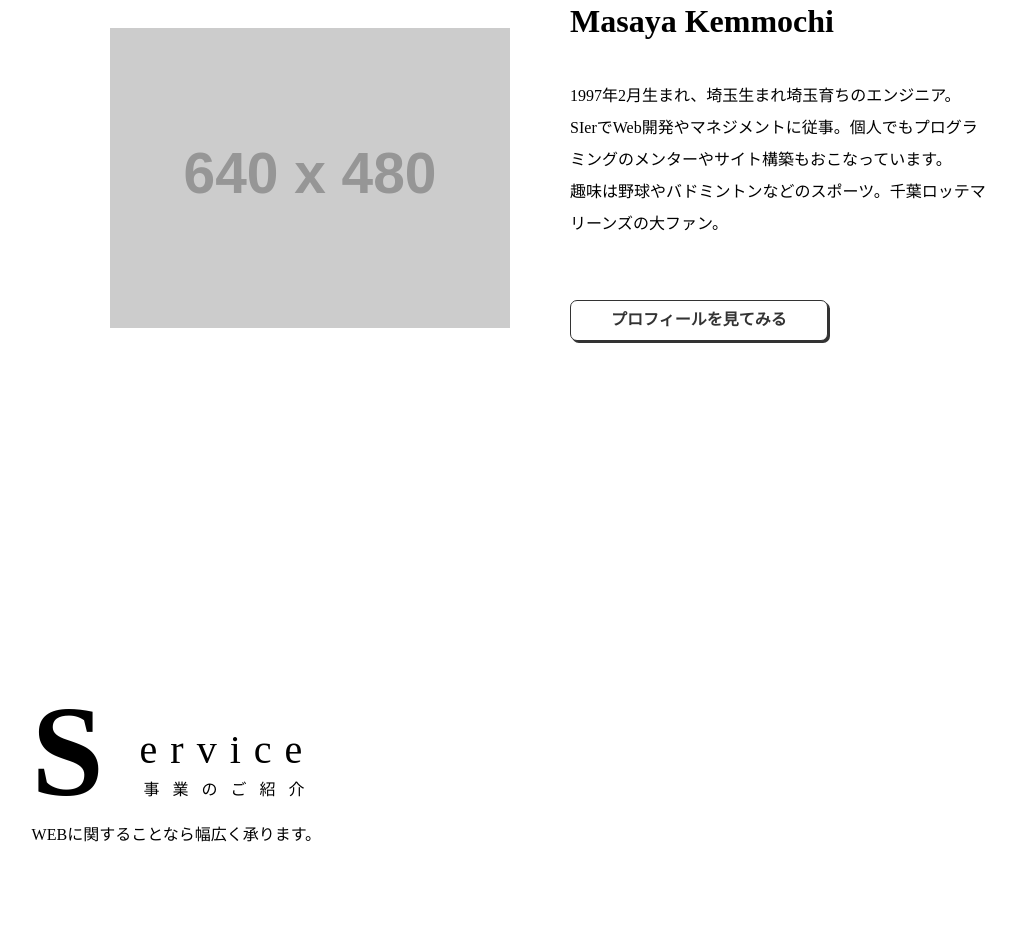
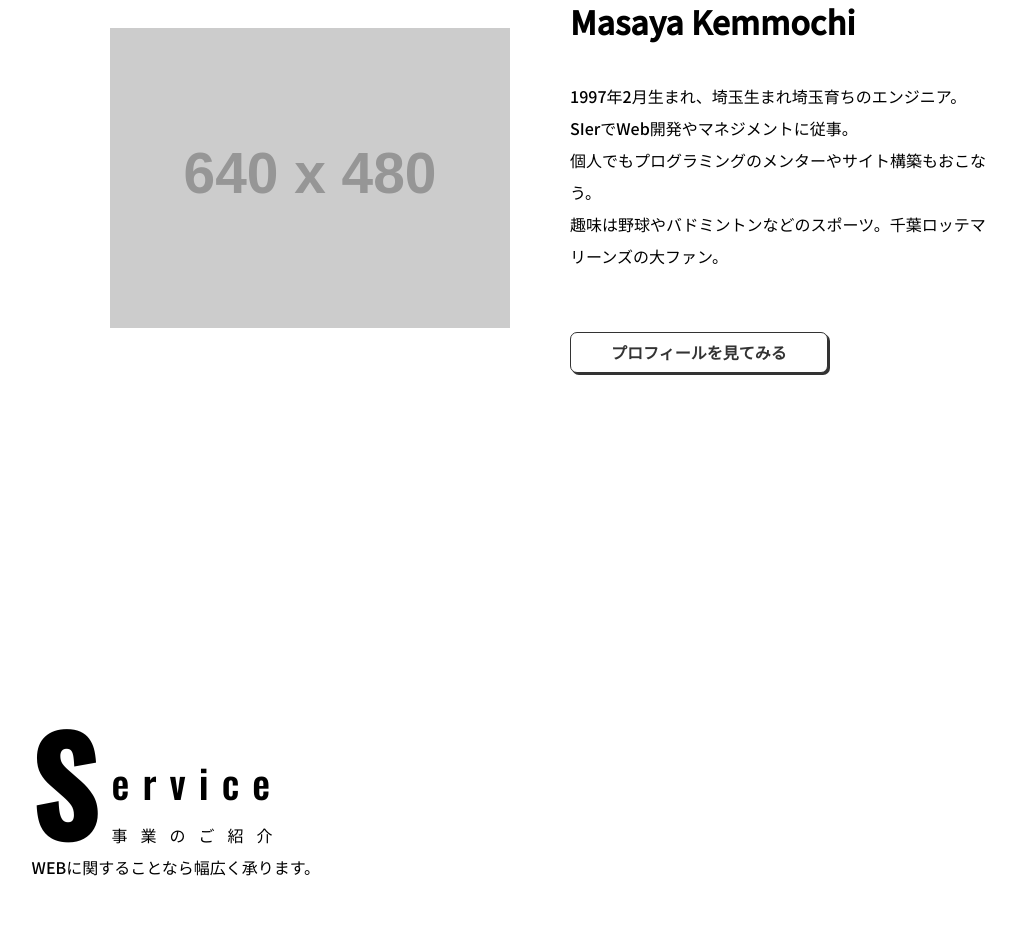
Before and after one commit to kmmch/portfolio-static, a plain HTML site: page top.html in a window 1280 px wide. Shown: the part 1217-2152 px from the top of the page, without its empty margins (90-1106 px from the left). Drawn offline with nearby package versions, Linux system fonts and the light colour scheme; placeholder pictures from the web are drawn by us.

Commit message:
フォント変更

```diff
--- a/assets/scss/modules/_variables.scss
+++ b/assets/scss/modules/_variables.scss
@@ -5,11 +5,8 @@ $color-gray: #999;
 
 
 /*========= フォント ===============*/
-//-->ヒラギノver.
-$font-hiragino: "ヒラギノ角ゴ Pro W3", "Hiragino Kaku Gothic Pro", "メイリオ", Meiryo, "ＭＳ Ｐゴシック", "MS PGothic", sans-serif;
-//-->游ゴシックver.
-$font-yugothic:"游ゴシック Medium","Yu Gothic Medium","游ゴシック体",YuGothic,sans-serif;
-
+$font-main: 'Noto Sans JP', sans-serif;
+$font-en: 'Oswald', sans-serif;
 
 /*========= ブレイクポイント ===============*/
 $tb: 768px; //タブレット
--- a/assets/scss/style.scss
+++ b/assets/scss/style.scss
@@ -4,6 +4,9 @@
 
 
 /*========= サイト共通 ===============*/
+h1, h2, h3, h4, h5, h6, p, a, span {
+    font-family: $font-main;
+}
 .noScroll {
     overflow: hidden;
 }
@@ -21,6 +24,7 @@
         position: relative;
         z-index: -1;
         font-weight: bold;
+        font-family: $font-en;
         @include rem(130);
         letter-spacing: 0.1em;
         padding: 0 0 10px 0;
@@ -35,18 +39,19 @@
             font-weight: normal;
 
             &.en {
-                left: 3em;
+                font-family: $font-en;
+                left: 2.2em;
                 top: 1.1em;
                 @include rem(40);
                 @include tablet {
                     @include rem(32);
-                    left: 2.3em;
+                    left: 1.6em;
                     top: 1.35em;
                 }
             }
             &.ja {
-                top: 6em;
-                left: 8em;
+                top: 6.8em;
+                left: 5.5em;
                 @include rem(16);
                 @include tablet {
                     @include rem(16);
@@ -133,8 +138,8 @@
     &__ttl {
         @include rem(42);
         text-align: start;
-        font-family: $font-yugothic;
         font-weight: bold;
+        font-family: $font-en;
     }
 }
 
@@ -178,7 +183,7 @@
             border-radius: 2px;
             background-color: $color-white;
             @include tablet {
-                background-color: $color-gray;
+                background-color: $color-black;
                 height:4px;
             }
 
@@ -201,6 +206,9 @@
         &.active {
             border-radius: 50% 0 0 50%;
             right: 299px;
+            @include tablet {
+                right: 0px;
+            }
 
             & span {
                 &:nth-of-type(1) {
@@ -426,13 +434,13 @@ article {
 
             & span {
                 &.en {
-                    left: 2.7em;
+                    left: 2em;
                     @include tablet {
-                        left: 2em;
+                        left: 1.55em;
                     }
                 }
                 &.ja {
-                    left: 7em;
+                    left: 5em;
                     @include tablet {
                         left: 0em;
                     }
@@ -521,13 +529,13 @@ article {
             }
             & span {
                 &.en {
-                    left: 3.5em;
+                    left: 2.5em;
                     @include tablet {
-                        left: 2.5em;
+                        left: 1.9em;
                     }
                 }
                 &.ja {
-                    left: 9em;
+                    left: 6.3em;
                     @include tablet {
                         left: 0em;
                     }
@@ -662,20 +670,20 @@ article {
 
         &:after,
         &:before {
-            background: $color-gray;
+            background: $color-black;
         }
 
         &:focus {
             &:after,
             &:before {
-                background: $color-gray;
+                background: $color-black;
             }
         }
 
         &:hover {
             &:after,
             &:before {
-                background: $color-gray;
+                background: $color-black;
             }
         }
     }
@@ -707,6 +715,7 @@ aside {
     }
 
     & .copyright {
+        font-family: $font-en;
         color:$color-white;
         background: $color-black;
         text-align: center;
--- a/top.html
+++ b/top.html
@@ -5,7 +5,9 @@
     <meta http-equiv="X-UA-Compatible" content="IE=edge">
     <meta name="viewport" content="width=device-width, initial-scale=1.0">
     <title>Masaya Kemmochi's Portfolio</title>
-    <link rel="stylesheet" href="./assets/css/vendor/destyle.css">
+    <link rel="preconnect" href="https://fonts.googleapis.com">
+    <link rel="preconnect" href="https://fonts.gstatic.com" crossorigin>
+    <link href="https://fonts.googleapis.com/css2?family=Noto+Sans+JP:wght@500&family=Oswald:wght@500&display=swap" rel="stylesheet">    <link rel="stylesheet" href="./assets/css/vendor/destyle.css">
     <link rel="stylesheet" href="./assets/css/vendor/modaal.min.css">
     <link rel="stylesheet" href="./assets/css/style.css">
 </head>
@@ -65,12 +67,6 @@
                             <span class="en">bout</span>
                             <span class="ja">わたしについて</span>
                         </h2>
-                        <!-- <h2 class="heading01 smoothTrigger smooth">
-                            G
-                            <span class="en">reeting</span>
-                            <span class="jp">代表ご挨拶</span>
-                        </h2> -->
-                        <!-- <p class="section__description">ここにセクションの説明文が入ります。</p> -->
                     </div>
                     <div class="section__body">
                         <div class="section__contents about about__contents">
@@ -81,7 +77,8 @@
                                 <h3>Masaya Kemmochi</h3>
                                 <p>
                                     1997年2月生まれ、埼玉生まれ埼玉育ちのエンジニア。<br>
-                                    SIerでWeb開発やマネジメントに従事。個人でもプログラミングのメンターやサイト構築もおこなっています。<br>
+                                    SIerでWeb開発やマネジメントに従事。<br>
+                                    個人でもプログラミングのメンターやサイト構築もおこなう。<br>
                                     趣味は野球やバドミントンなどのスポーツ。千葉ロッテマリーンズの大ファン。
                                 </p>
                                 <div class="about__link">
@@ -262,7 +259,7 @@
 
 
 
-        <aside>bbbbb</aside>
+        <!-- <aside>bbbbb</aside> -->
     </main>
 
 
```
Also changed, not shown: assets/css/style.css, 1 other file.
